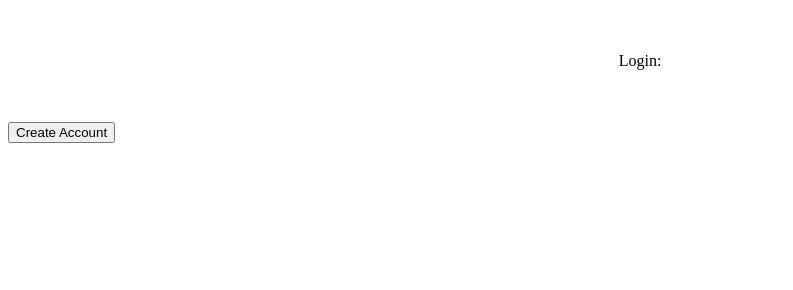
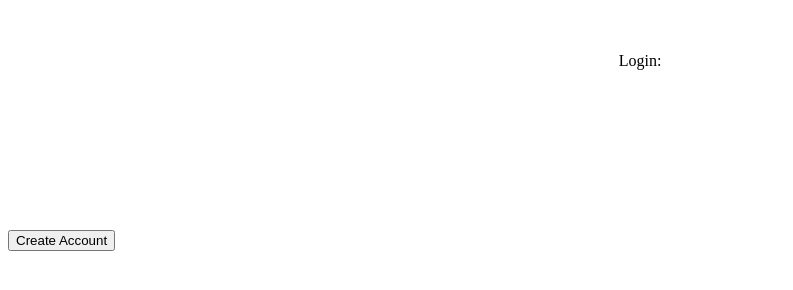
Before and after one commit to GiftsNGoods/GiftsNGoods.github.io, a plain HTML site: page Login.html in a window 1280 px wide. Shown: the part 48-338 px from the top of the page, without its empty margins (0-793 px from the left). Drawn offline with Linux system fonts and the light colour scheme.

Commit message:
Hopefully button is in middle

```diff
--- a/Login.html
+++ b/Login.html
@@ -9,10 +9,15 @@
 
 
 
-
 <br>
 <br>
-<a href="https://giftsngoods.github.io/CreateAccount">
+<br>
+<br>
+<br>
+<br>
+<br>
+<br>
+<a style="text-align: center;" href="https://giftsngoods.github.io/CreateAccount">
   	<button style="text-align: center;">Create Account</button>
 </a>
 
```
